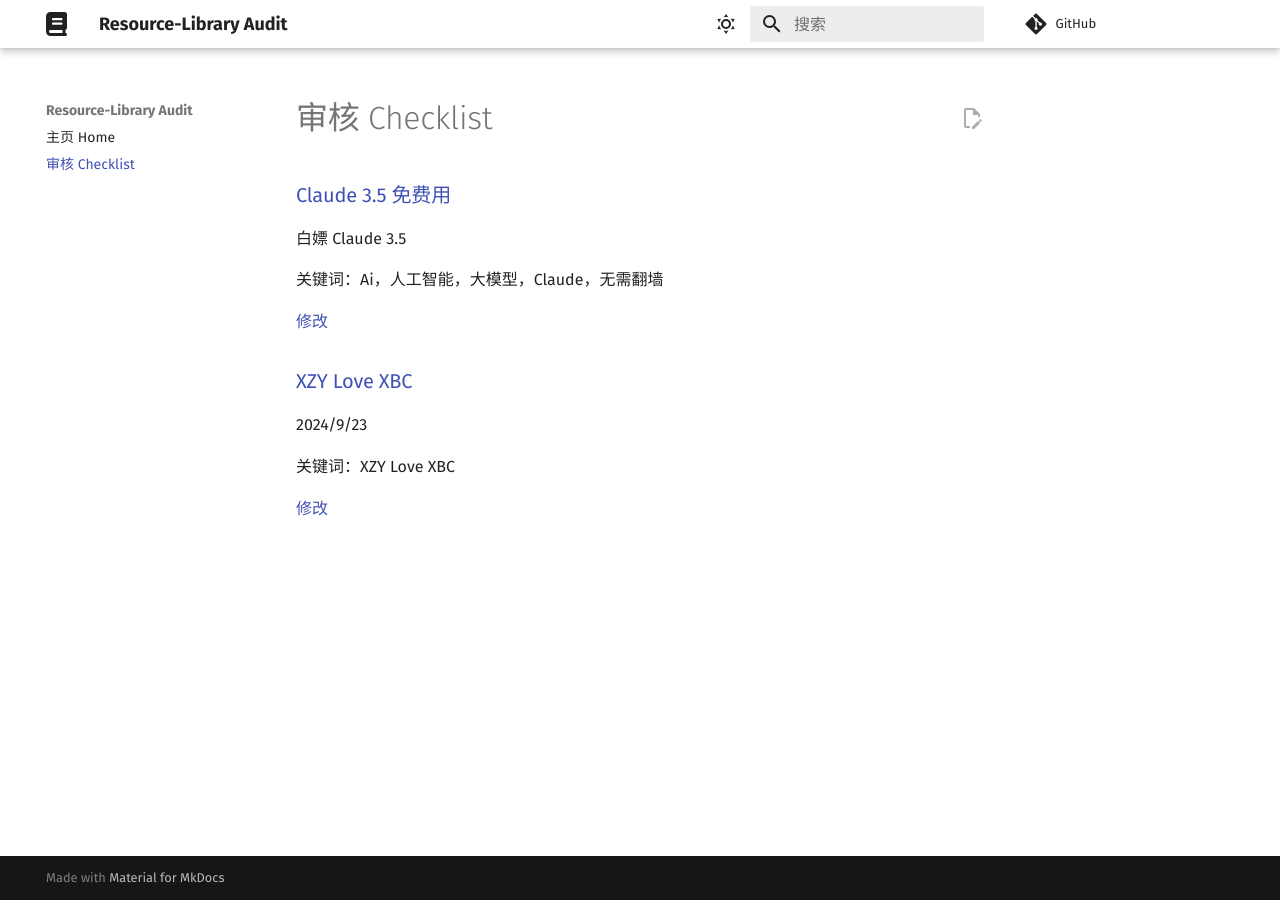
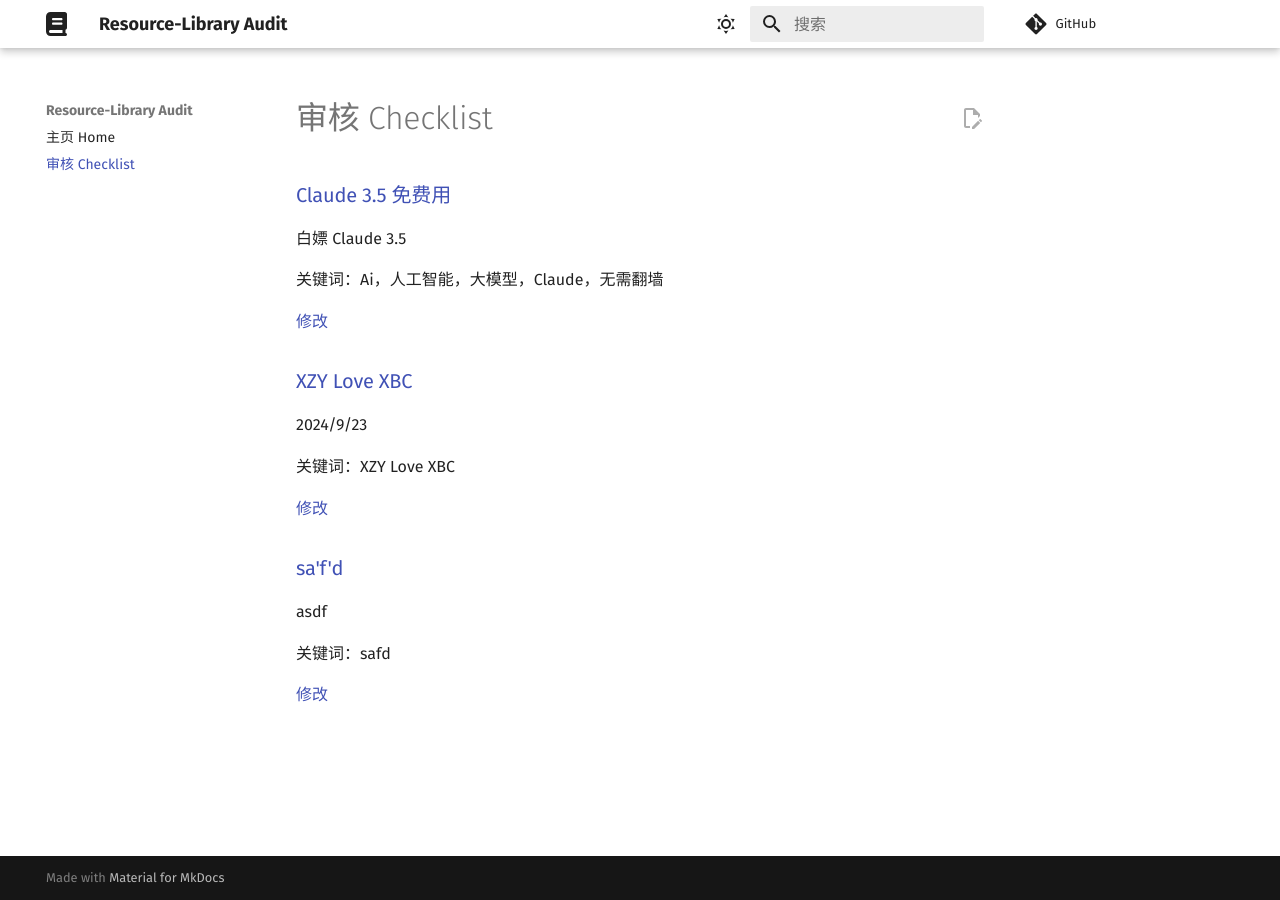
Before and after one commit to Chocolateater/Audit, an MkDocs documentation site: the page built from docs/audit.md, in a window 1280 px wide. Built offline with MkDocs 1.6.1 and Material for MkDocs 9.7.7, drawn with Linux system fonts in a browser that asks for light colours; comment, search, counter and statistics services are not loaded.

Commit message:
Update audit.md via GitHub API

```diff
--- a/docs/audit.md
+++ b/docs/audit.md
@@ -13,3 +13,10 @@
 关键词：XZY Love XBC
 
 [修改](https://www.github.com/Chocolateater/Resource-Library/edit/master/docs/Software/music.md)
+<h3><a href="asfd">sa'f'd</a> </h3>
+
+asdf
+
+关键词：safd
+
+[修改](https://www.github.com/Chocolateater/Resource-Library/edit/master/docs/Software/development.md)
```
